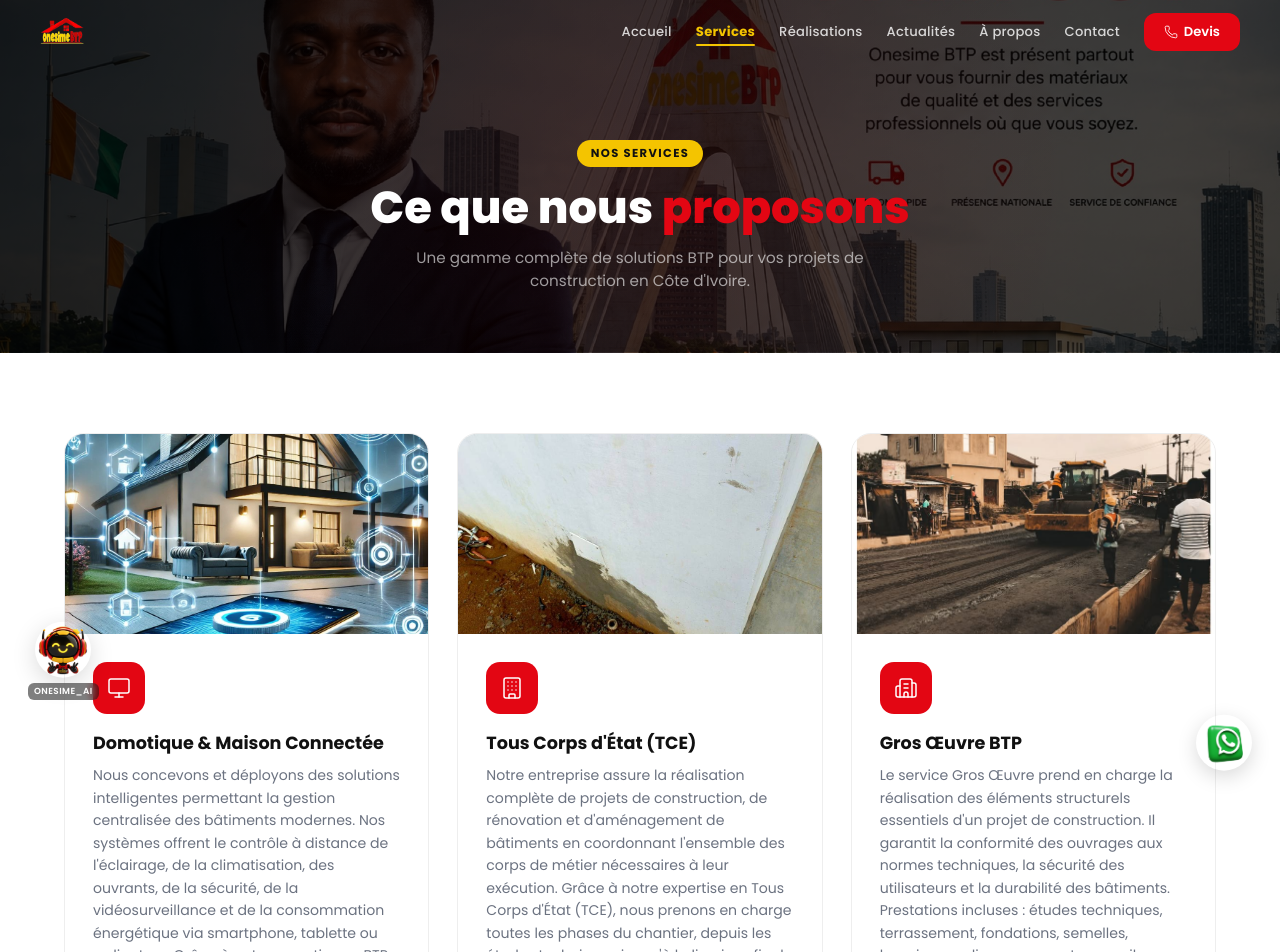
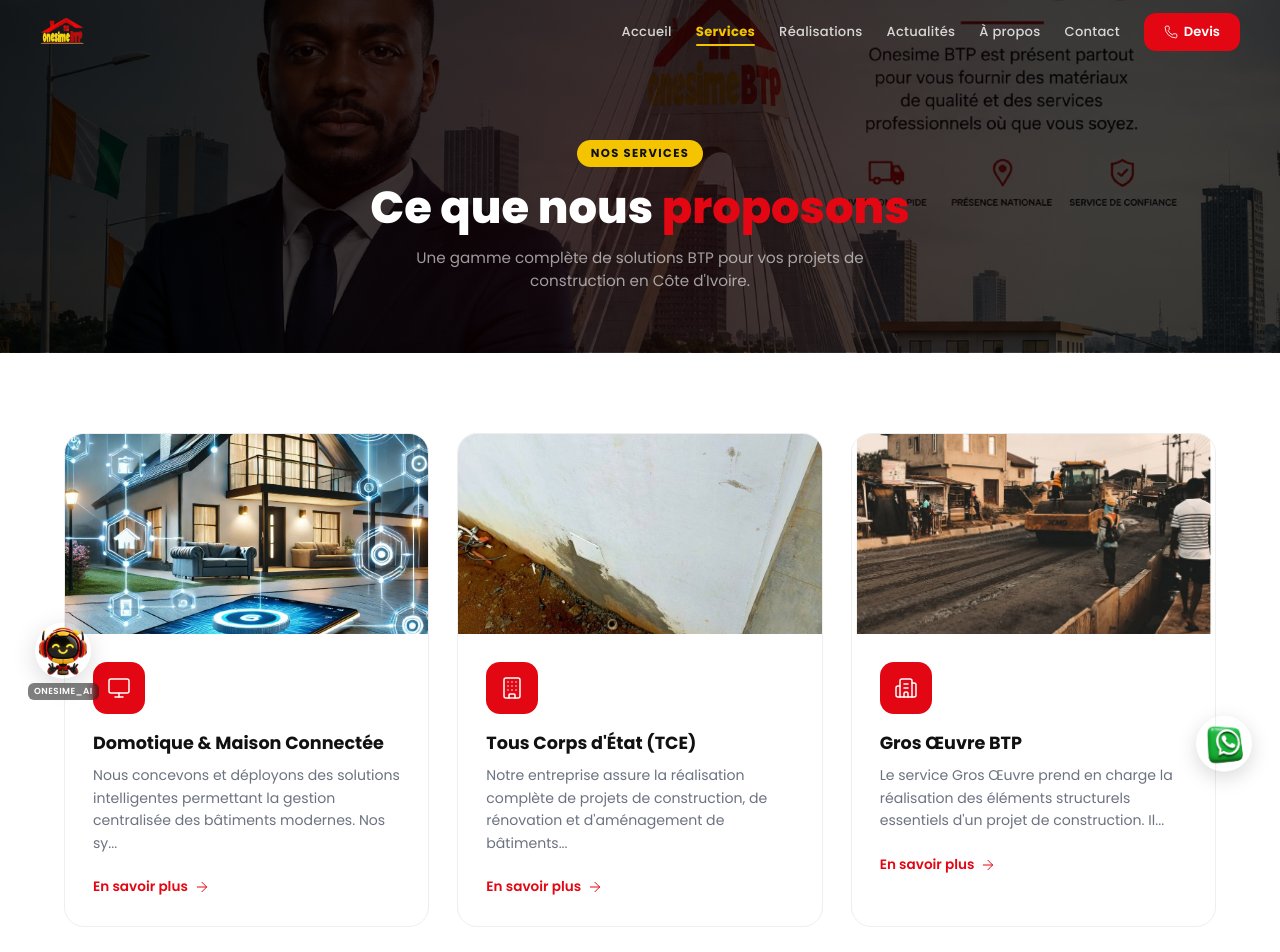
Before and after one commit to christiandoh/Onesime_BTP, a React (Vite) app: page /services in a window 1280 px wide. Shown: the top 952 px of the page. Built offline with nearby package versions, Linux system fonts and the light colour scheme.

Commit message:
fix: description services tronquees sur cartes

```diff
--- a/src/pages/Services.tsx
+++ b/src/pages/Services.tsx
@@ -5,6 +5,11 @@ import Icon from '../components/Icon'
 import { asset } from '../utils/asset'
 import { ONESIME } from '../data/content'
 import { slideUp, staggerContainer, itemSlideUp } from '../data/animations'
+
+function truncate(text: string, max = 120): string {
+  if (text.length <= max) return text
+  return text.slice(0, max).trimEnd() + '...'
+}
 
 export default function Services() {
   const [selected, setSelected] = useState<typeof ONESIME.services[0] | null>(null)
@@ -70,7 +75,7 @@ export default function Services() {
                     <Icon name={s.icon} size={24} color="white" strokeWidth={1.5} />
                   </div>
                   <h3 style={{ fontSize: '1.1rem', fontWeight: 700, marginBottom: 8 }}>{s.title}</h3>
-                  <p style={{ fontSize: '.88rem', color: '#6B7280', lineHeight: 1.6, marginBottom: 20 }}>{s.desc}</p>
+                  <p style={{ fontSize: '.88rem', color: '#6B7280', lineHeight: 1.6, marginBottom: 20 }}>{truncate(s.desc)}</p>
                   <span style={{
                     fontSize: '.85rem', fontWeight: 600, color: '#E30613',
                     display: 'inline-flex', alignItems: 'center', gap: 6, cursor: 'pointer',
```
